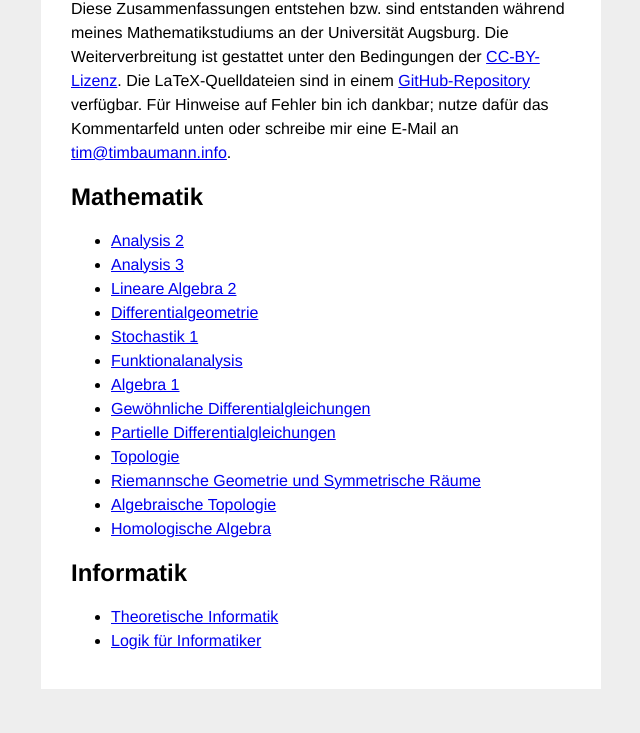
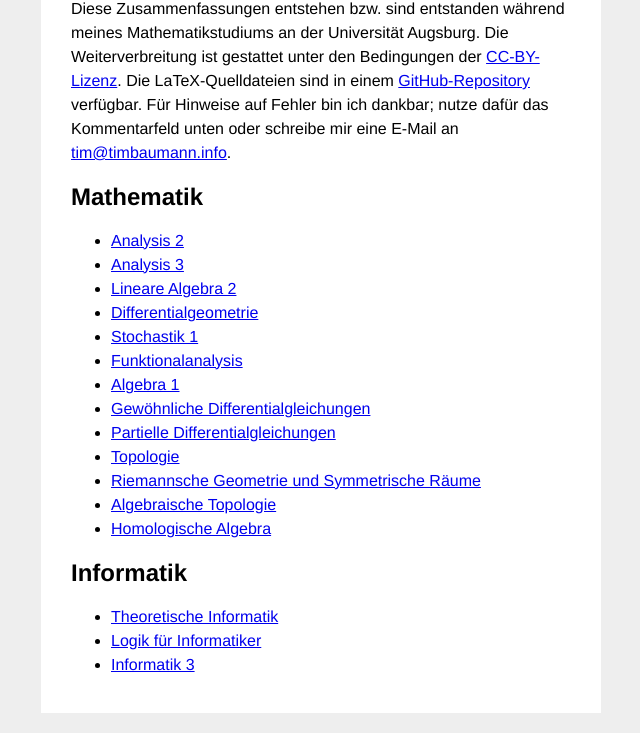
Before and after one commit to timjb/uni-spicker, a plain HTML site: page index.html in a window 1280 px wide. Shown: the part 110-843 px from the top of the page, without its empty margins (319-959 px from the left). Before the commit the page ends 819 px from the top, so only its background shows below. Drawn offline with Linux system fonts and the light colour scheme; a script that the page names is missing.

Commit message:
Info3: Stochastik-Definitionen wieder hinzugefügt, PDF neue erzeugt

```diff
--- a/index.html
+++ b/index.html
@@ -25,6 +25,7 @@
     <h1>Uni-Zusammenfassungen</h1>
 
     Diese Zusammenfassungen entstehen bzw. sind entstanden während meines Mathematikstudiums an der Universität Augsburg. Die Weiterverbreitung ist gestattet unter den Bedingungen der <a href="http://creativecommons.org/licenses/by/4.0/deed.de">CC-BY-Lizenz</a>. Die LaTeX-Quelldateien sind in einem <a href="https://github.com/timjb/uni-spicker">GitHub-Repository</a> verfügbar. Für Hinweise auf Fehler bin ich dankbar; nutze dafür das Kommentarfeld unten oder schreibe mir eine E-Mail an <a href="mailto:tim@timbaumann.info">tim@timbaumann.info</a>.
+
     <h2>Mathematik</h2>
 
     <ul>
@@ -49,7 +50,7 @@
     <ul>
       <li><a href="theo-info.pdf">Theoretische Informatik</a></li>
       <li><a href="logik.pdf">Logik für Informatiker</a></li>
-      <!--<li><a href="info3.pdf">Informatik 3</a></li>-->
+      <li><a href="info3.pdf">Informatik 3</a></li>
     </ul>
 
     <div id="disqus_thread"></div>
```
Also changed, not shown: 2 other files.
